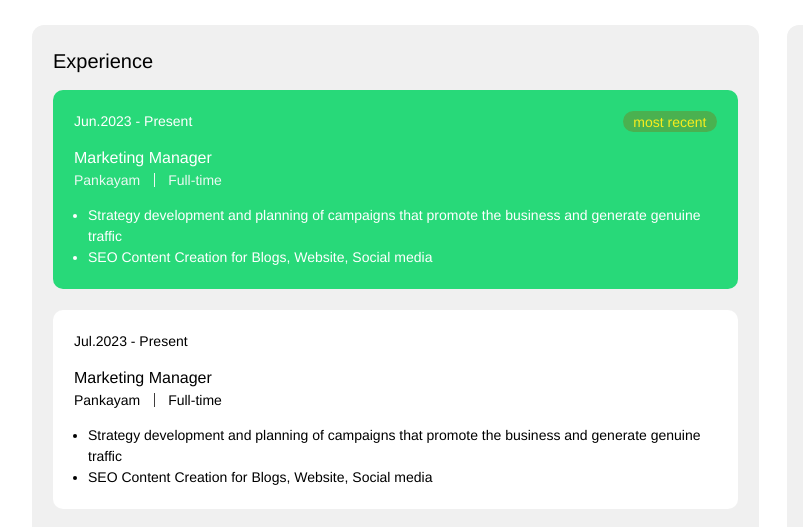
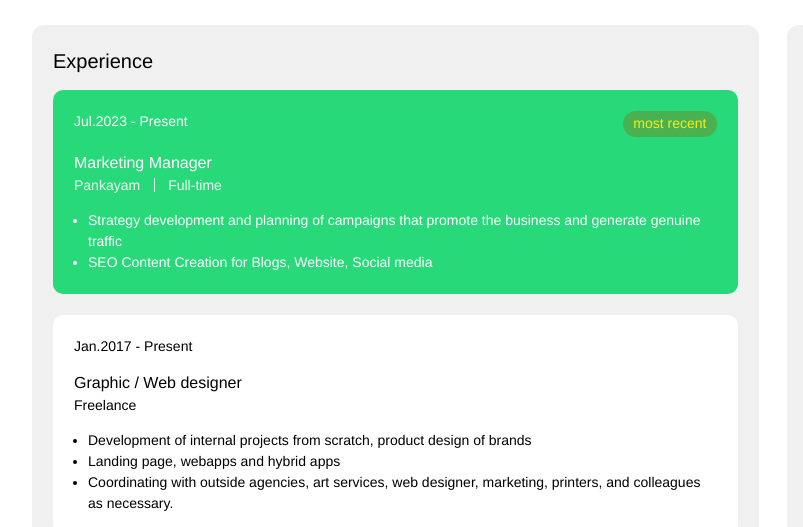
Before and after one commit to www-net/resume, a website built with Vite: page index.html in a window 1280 px wide. Shown: the part 223-750 px from the top of the page, 111-914 px from the left. Built offline with nearby package versions, Linux system fonts and the light colour scheme; files whose address does not match are found by name; a web font is replaced by a local one.

Commit message:
refactor: improved the experience card code

```diff
--- a/css/style.css
+++ b/css/style.css
@@ -83,30 +83,6 @@ h1 {
   margin: 0 auto;
   padding: 2rem;
   text-align: center;
-}
-
-button {
-  border-radius: 59px;
-  border: 1px solid transparent;
-  padding: 0.1em 0.7em;
-
-  font-size: 1em;
-  font-weight: 500;
-  font-family: inherit;
-  color: var(--basic-yellow);
-
-  background-color: var(--transparent-yellow);
-  cursor: pointer;
-  transition: border-color 0.25s;
-}
-
-button:hover {
-  border-color: var(--basic-yellow);
-}
-
-button:focus,
-button:focus-visible {
-  outline: 4px auto -webkit-focus-ring-color;
 }
 
 .container {
@@ -268,6 +244,37 @@ section {
   flex-wrap: wrap;
   gap: 1rem;
   margin-bottom: 1rem;
+}
+
+.experience__time-wrapper {
+  margin: 0;
+  padding: 0;
+}
+
+.most-recent {
+  height: 1.5rem;
+  padding: 0.1em 0.7em;
+
+  font-size: 1em;
+  font-weight: 500;
+  font-family: inherit;
+  line-height: 1.5rem;
+  color: var(--basic-yellow);
+
+  border: 1px solid transparent;
+  border-radius: 59px;
+  background-color: var(--transparent-yellow);
+  cursor: pointer;
+  transition: border-color 0.25s;
+}
+
+.most-recent:hover {
+  border-color: var(--basic-yellow);
+}
+
+.most-recent:focus,
+.most-recent:focus-visible {
+  outline: 4px auto -webkit-focus-ring-color;
 }
 
 .experience__item_date {
--- a/js/components/center/experience.js
+++ b/js/components/center/experience.js
@@ -4,32 +4,7 @@ export const createExperienceTemplate = () => {
       <h2 class="experience__title">Experience</h2>
       <ul class="experience__list">
 
-        <li class="experience__item experience__item--most-recent">
-          <div class="experience__item-head">
-            <p class="experience__item_date">Jun.2023 - Present</p>
-            <button>most recent</button>
-          </div>
-          <div class="experience__item-main">
-            <div>
-              <h3 class="experience__item-name">Marketing Manager</h3>
-              <div class="experience__item-box">
-                <p class="experience__further">Pankayam</p>
-                <p class="experience__further">Full-time</p>
-              </div>
-            </div>
-            <div class=experience__item-information>
-              <ul class="experience__item-list">
-                <li>
-                  Strategy development and planning of campaigns that promote the business and generate genuine
-                  traffic
-                </li>
-                <li>
-                  SEO Content Creation for Blogs, Website, Social media
-                </li>
-              </ul>
-            </div>
-          </div>
-        </li>
+      <!-- cards -->
 
       </ul>
     </section>`
--- a/js/components/center/experiense-card.js
+++ b/js/components/center/experiense-card.js
@@ -6,29 +6,30 @@ const desctiptionMarkup = (tasks) => {
       <li>${el}</li>
       `)
   }).join(`\n`)
-}
+};
 
 export const createExperienceCardTemplate = (dataList) => {
-  return dataList.reduce((acc, current) => {
+  return dataList.reduce((acc, current, idx) => {
     const { date, profession, organisation, clockLoad, tasks } = current;
 
-    console.log('cerr    ', current)
-
-    const dateStart = `${MONTHS[date.start.getMonth()].slice(0,3)}.${date.start.getFullYear()}`
+    const mostRecent = idx === 0 ? `experience__item--most-recent` : ``;
+    const dateStart = `${MONTHS[date.start.getMonth()].slice(0,3)}.${date.start.getFullYear()}`;
     const dateEnd = date.end ? `${MONTHS[date.end.getMonth()].slice(0,3)}.${date.end.getFullYear()}` : `Present`;
+    const workForm =  organisation ? `<p class="experience__further">${organisation}</p>`: ``;
     const description = desctiptionMarkup(tasks);
 
 
     return acc + (
-      `<li class="experience__item">
+      `<li class="experience__item ${mostRecent}">
             <div class="experience__item-head">
-              <p class="experience__item_date">${dateStart} - ${dateEnd}</p>
+              <p class="experience__time-wrapper"><time class="experience__item_date">${dateStart}</time> - <time class="experience__item_date">${dateEnd}</time></p>
+              ${idx === 0 ? `<b class="most-recent">most recent</b>` : ``}
             </div>
             <div class="experience__item-main">
               <div>
                 <h3 class="experience__item-name">${profession}</h3>
                 <div class="experience__item-box">
-                  ${organisation ? `<p class="experience__further">${organisation}</p>`: ``}
+                  ${workForm}
                   <p class="experience__further">${clockLoad}</p>
                 </div>
               </div>
@@ -41,4 +42,4 @@ export const createExperienceCardTemplate = (dataList) => {
           </li>\n`
     )
   },``);
-}
+};
```
